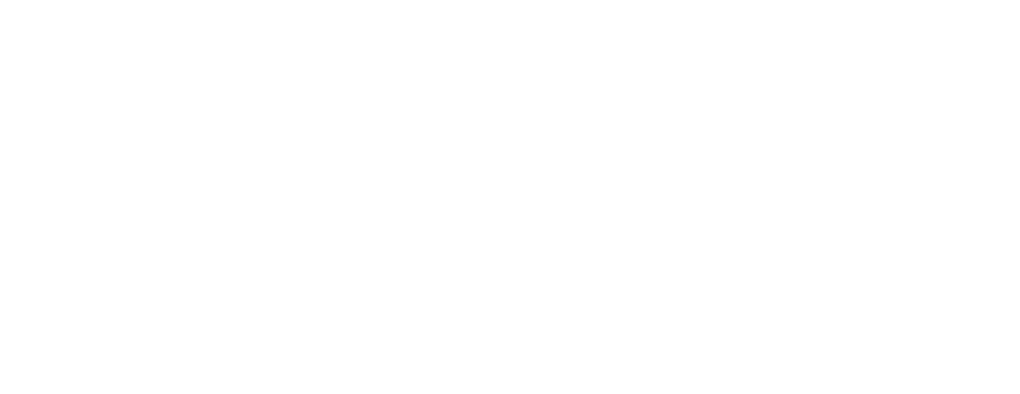
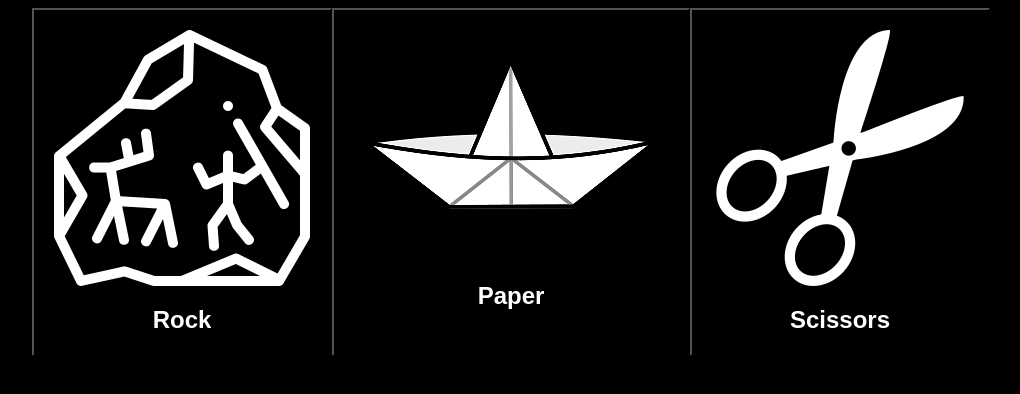
Before and after one commit to KushagraAgarwal525/RockPaperScissors, a plain HTML site: page index.html in a window 1280 px wide. Shown: the whole page, without its empty margins (129-1149 px from the left). Drawn offline with Linux system fonts and the light colour scheme.

Commit message:
Add Buttons for rock, paper and scissors and their CSS

```diff
--- a/index.html
+++ b/index.html
@@ -6,7 +6,29 @@
     <meta name="viewport" content="width=device-width, initial-scale=1.0">
     <title>Tic Tac Toe</title>
     <script src="script.js"></script>
+    <link rel="stylesheet" href="styles.css">
 </head>
 <body>
+    <div></div>
+    <div class="buttons">
+        <button id="rock">
+            <div class="btndiv">
+                <img src="cave-painting.png">
+                <span class="btntxt">Rock</span>
+            </div>
+        </button>
+        <button id="paper">
+            <div class="btndiv">
+                <img src="5f4d0f6f1d88e70004073b44.png">
+                <span class="btntxt">Paper</span>
+            </div>
+        </button>
+        <button id="scissors">
+            <div class="btndiv">
+                <img src="scissors-opened-tool-shape.png">
+                <span class="btntxt">Scissors</span>
+            </div>
+        </button>
+    </div>
 </body>
 </html>
--- /dev/null
+++ b/styles.css
@@ -0,0 +1,30 @@
+body {
+    background-color: black;
+}
+
+.buttons {
+    display: flex;
+    justify-content: center;
+}
+
+#rock, #paper, #scissors {
+    background-color: black;
+    padding: 20px;
+}
+
+.btndiv {
+    display: flex;
+    flex-direction: column;
+    justify-content: space-between;
+    align-items: center;
+    min-height: 256px;
+    height: auto;
+    width: auto;
+    gap: 20px;
+}
+
+.btntxt {
+    color: white;
+    font-weight: bold;
+    font-size: x-large;
+}
```
Also changed, not shown: 5f4d0f6f1d88e70004073b44.png (added), cave-painting.png (added), paper.png (added), scissors-opened-tool-shape.png (added).
